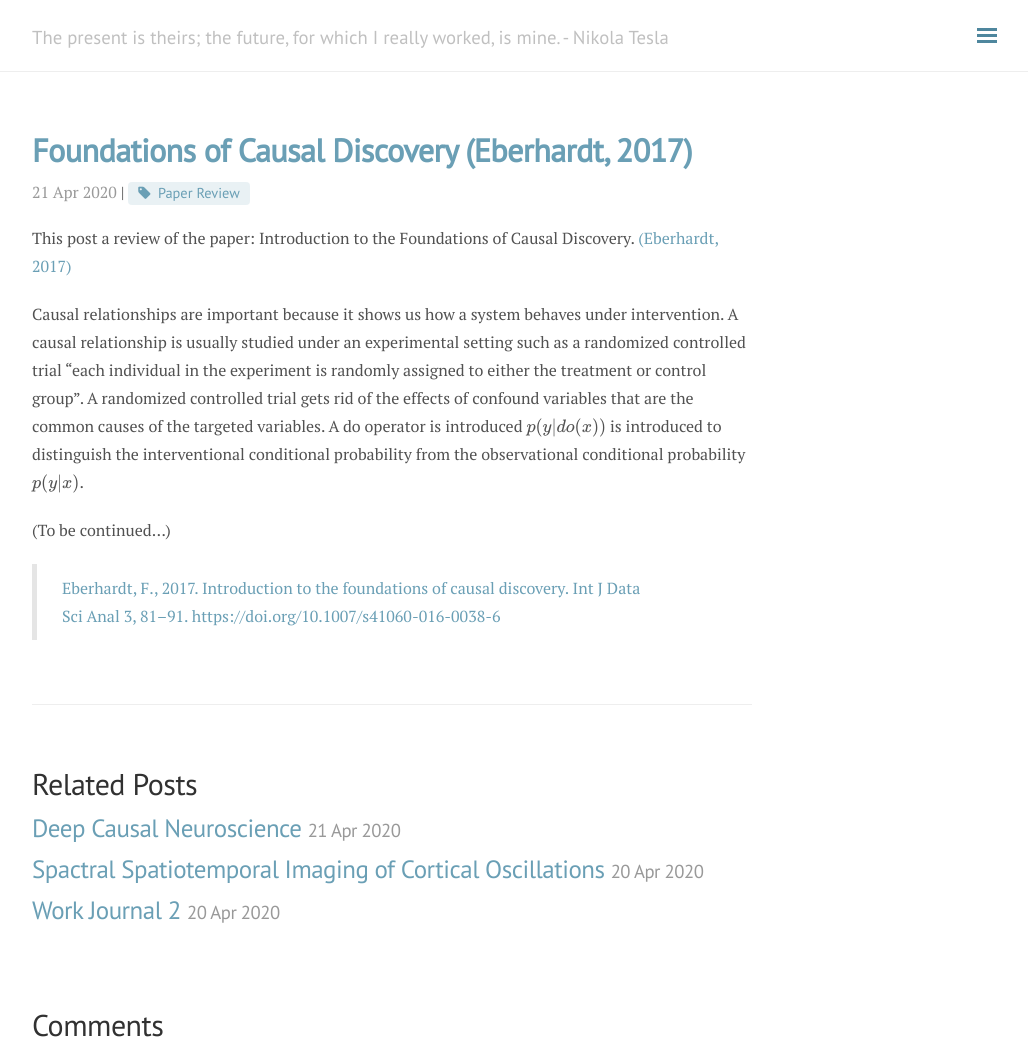
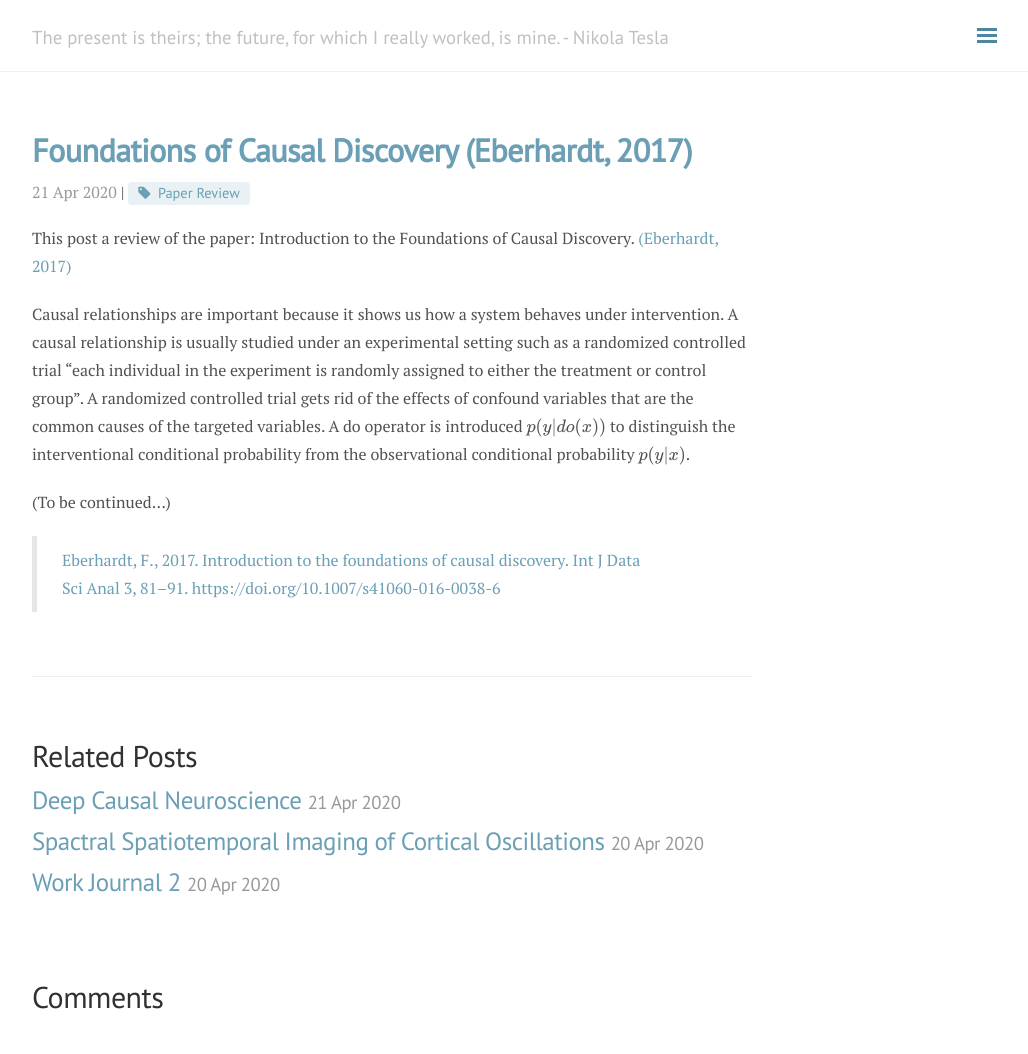
Before and after one commit to andylikescodes/andylikescodes.github.io, a Jekyll site: the page built from _posts/2020-04-21-Introduction-to-the-Foundations-of-Causal-Discovery.md, in a window 1280 px wide and 1054 px high. Shown: the whole window, without its empty margins (248-1276 px from the left). Built offline with Jekyll 4.4.1, drawn with Linux system fonts in a browser that asks for light colours; nearby versions of some CDN libraries; formulas are drawn with MathJax 3; comment, search, counter and statistics services are not loaded.

Commit message:
_posts/2020-04-21-Introduction-to-the-Foundations-of-Causal-Discovery.md updated from https://stackedit.io/

```diff
--- a/_posts/2020-04-21-Introduction-to-the-Foundations-of-Causal-Discovery.md
+++ b/_posts/2020-04-21-Introduction-to-the-Foundations-of-Causal-Discovery.md
@@ -8,11 +8,12 @@ category: Causal Modeling
 
 This post a review of the paper: Introduction to the Foundations of Causal Discovery. [(Eberhardt, 2017)](https://www.zotero.org/google-docs/?fcxQxy)
 
-Causal relationships are important because it shows us how a system behaves under intervention. A causal relationship is usually studied under an experimental setting such as a randomized controlled trial “each individual in the experiment is randomly assigned to either the treatment or control group”. A randomized controlled trial gets rid of the effects of confound variables that are the common causes of the targeted variables. A do operator is introduced $p(y\|do(x))$ is introduced to distinguish the interventional conditional probability from the observational conditional probability $p(y\|x)$.
+Causal relationships are important because it shows us how a system behaves under intervention. A causal relationship is usually studied under an experimental setting such as a randomized controlled trial “each individual in the experiment is randomly assigned to either the treatment or control group”. A randomized controlled trial gets rid of the effects of confound variables that are the common causes of the targeted variables. A do operator is introduced $p(y\|do(x))$ to distinguish the interventional conditional probability from the observational conditional probability $p(y\|x)$.
 
 (To be continued...)
 
 >[Eberhardt, F., 2017. Introduction to the foundations of causal discovery. Int J Data Sci Anal 3, 81–91. https://doi.org/10.1007/s41060-016-0038-6](https://www.zotero.org/google-docs/?fuBVtW)
 <!--stackedit_data:
-eyJoaXN0b3J5IjpbLTEyODgxNjY2MjksLTg3MjQ5NDU4N119
+eyJoaXN0b3J5IjpbLTQ0MDc2ODYwOCwtMTI4ODE2NjYyOSwtOD
+cyNDk0NTg3XX0=
 -->
```
